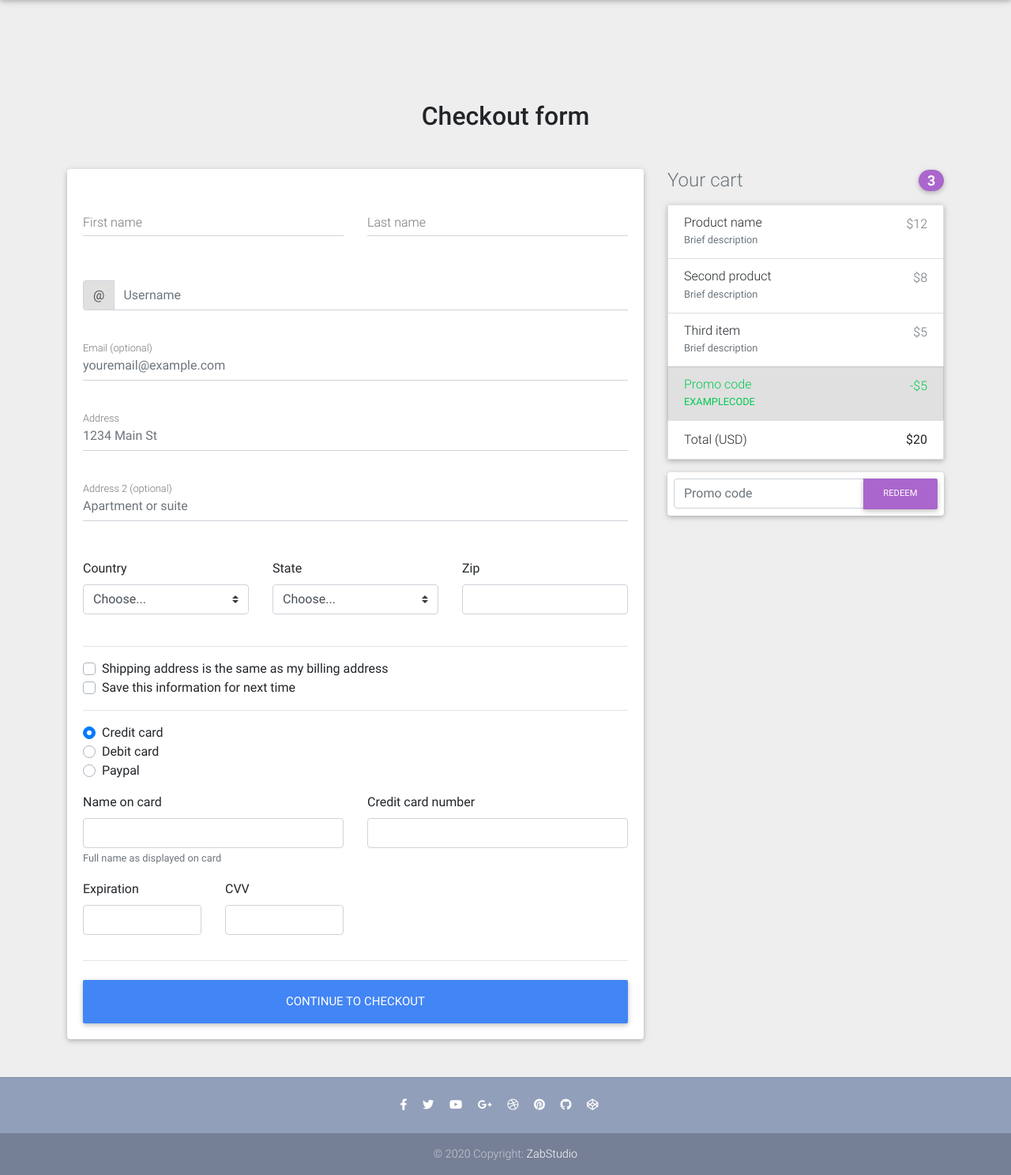
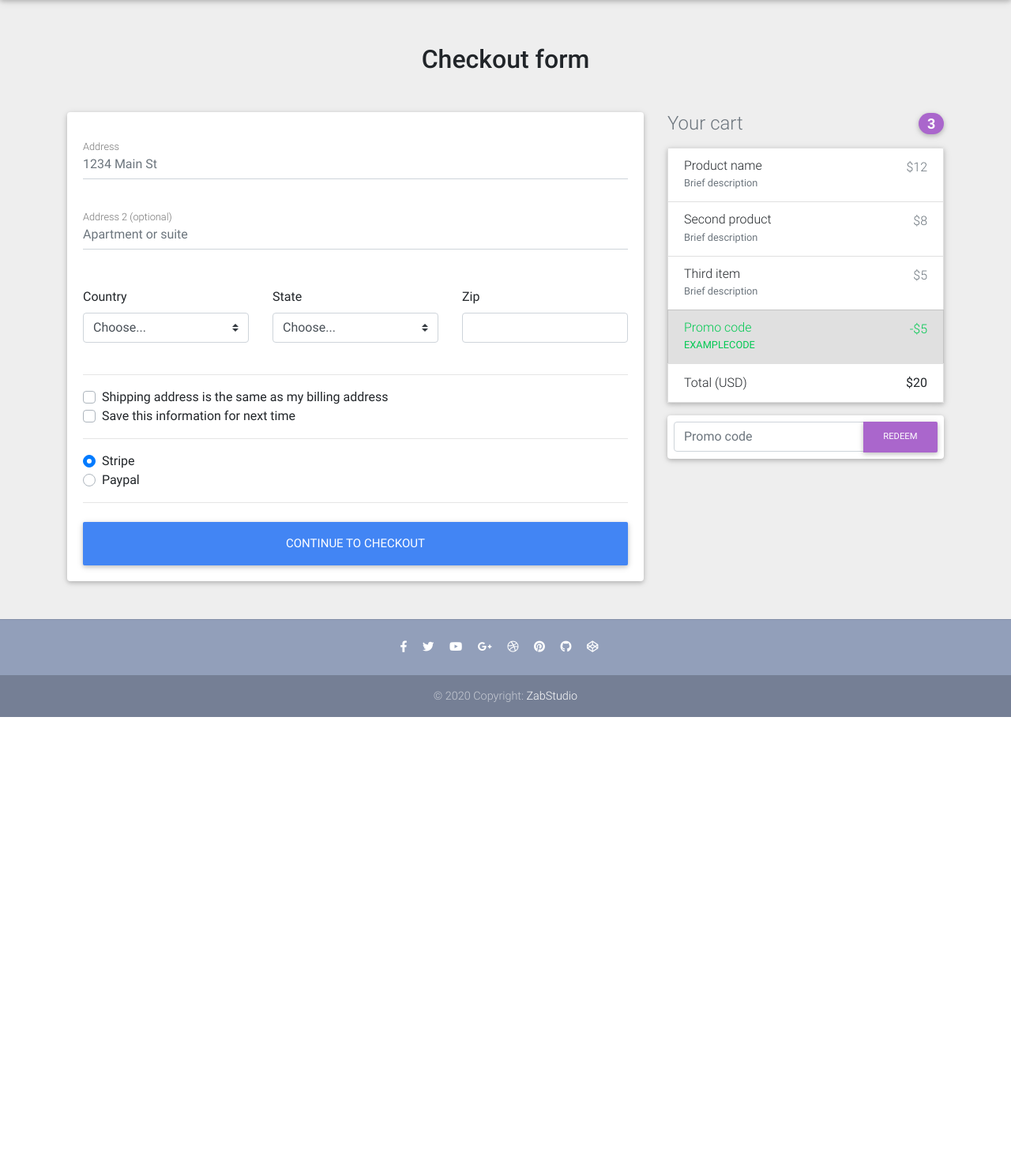
Before and after one commit to safwanvk/Zabshop, a Django app: page /checkout/ in a window 1280 px wide. Shown: the part 64-1552 px from the top of the page at 79% size. After the commit the page ends 972 px from the top, so only its background shows below. Run offline with Django 3.2, Linux system fonts and the light colour scheme; some libraries are stand-ins or nearby versions.

Commit message:
Modified checkout html page

```diff
--- a/templates/checkout.html
+++ b/templates/checkout.html
@@ -5,7 +5,7 @@
 
 
   <!--Main layout-->
-  <main class="mt-5 pt-4">
+  <main >
     <div class="container wow fadeIn">
 
       <!-- Heading -->
@@ -22,50 +22,6 @@
 
             <!--Card content-->
             <form class="card-body">
-
-              <!--Grid row-->
-              <div class="row">
-
-                <!--Grid column-->
-                <div class="col-md-6 mb-2">
-
-                  <!--firstName-->
-                  <div class="md-form ">
-                    <input type="text" id="firstName" class="form-control">
-                    <label for="firstName" class="">First name</label>
-                  </div>
-
-                </div>
-                <!--Grid column-->
-
-                <!--Grid column-->
-                <div class="col-md-6 mb-2">
-
-                  <!--lastName-->
-                  <div class="md-form">
-                    <input type="text" id="lastName" class="form-control">
-                    <label for="lastName" class="">Last name</label>
-                  </div>
-
-                </div>
-                <!--Grid column-->
-
-              </div>
-              <!--Grid row-->
-
-              <!--Username-->
-              <div class="md-form input-group pl-0 mb-5">
-                <div class="input-group-prepend">
-                  <span class="input-group-text" id="basic-addon1">@</span>
-                </div>
-                <input type="text" class="form-control py-0" placeholder="Username" aria-describedby="basic-addon1">
-              </div>
-
-              <!--email-->
-              <div class="md-form mb-5">
-                <input type="text" id="email" class="form-control" placeholder="youremail@example.com">
-                <label for="email" class="">Email (optional)</label>
-              </div>
 
               <!--address-->
               <div class="md-form mb-5">
@@ -143,50 +99,15 @@
               <div class="d-block my-3">
                 <div class="custom-control custom-radio">
                   <input id="credit" name="paymentMethod" type="radio" class="custom-control-input" checked required>
-                  <label class="custom-control-label" for="credit">Credit card</label>
-                </div>
-                <div class="custom-control custom-radio">
-                  <input id="debit" name="paymentMethod" type="radio" class="custom-control-input" required>
-                  <label class="custom-control-label" for="debit">Debit card</label>
+                  <label class="custom-control-label" for="credit">Stripe</label>
                 </div>
                 <div class="custom-control custom-radio">
                   <input id="paypal" name="paymentMethod" type="radio" class="custom-control-input" required>
                   <label class="custom-control-label" for="paypal">Paypal</label>
                 </div>
               </div>
-              <div class="row">
-                <div class="col-md-6 mb-3">
-                  <label for="cc-name">Name on card</label>
-                  <input type="text" class="form-control" id="cc-name" placeholder="" required>
-                  <small class="text-muted">Full name as displayed on card</small>
-                  <div class="invalid-feedback">
-                    Name on card is required
-                  </div>
-                </div>
-                <div class="col-md-6 mb-3">
-                  <label for="cc-number">Credit card number</label>
-                  <input type="text" class="form-control" id="cc-number" placeholder="" required>
-                  <div class="invalid-feedback">
-                    Credit card number is required
-                  </div>
-                </div>
-              </div>
-              <div class="row">
-                <div class="col-md-3 mb-3">
-                  <label for="cc-expiration">Expiration</label>
-                  <input type="text" class="form-control" id="cc-expiration" placeholder="" required>
-                  <div class="invalid-feedback">
-                    Expiration date required
-                  </div>
-                </div>
-                <div class="col-md-3 mb-3">
-                  <label for="cc-expiration">CVV</label>
-                  <input type="text" class="form-control" id="cc-cvv" placeholder="" required>
-                  <div class="invalid-feedback">
-                    Security code required
-                  </div>
-                </div>
-              </div>
+
+
               <hr class="mb-4">
               <button class="btn btn-primary btn-lg btn-block" type="submit">Continue to checkout</button>
 
```
Also changed, not shown: db.sqlite3.
